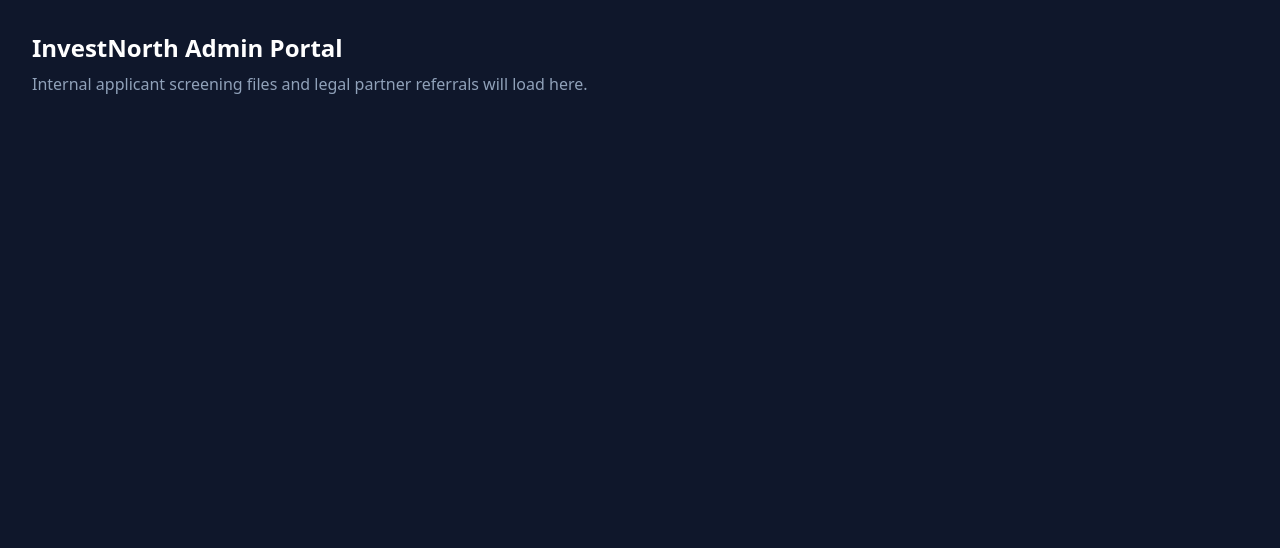
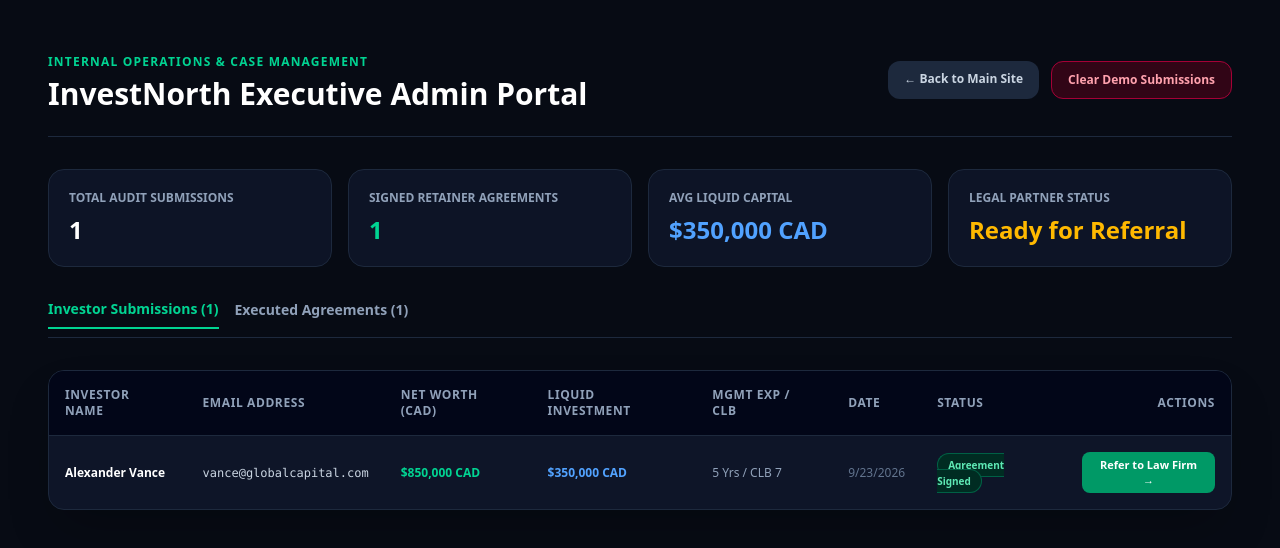
Before and after one commit to staleb1280/pan-canadian-portal, a Next.js app: page /admin in a window 1280 px wide. Shown: the top 548 px of the page. Built offline with nearby package versions, Linux system fonts and the light colour scheme.

Commit message:
Connect intake wizard and agreement forms to admin portal data store

```diff
--- a/src/Components/Legal/InvestorAgreement.tsx
+++ b/src/Components/Legal/InvestorAgreement.tsx
@@ -6,19 +6,40 @@
   const [signature, setSignature] = useState("");
   const [submitted, setSubmitted] = useState(false);
 
-  // Replace this placeholder link with your real Stripe Payment Link or verification portal
+  // Replace this link with your actual Stripe Payment Link or portal URL when ready
   const STRIPE_GATEWAY_URL = "https://buy.stripe.com/your-live-link-here";
 
   const handleSubmit = (e: React.FormEvent) => {
     e.preventDefault();
     if (accepted && signature) {
       setSubmitted(true);
+
+      // Update lead agreement status in Admin Portal storage
+      const existing = JSON.parse(localStorage.getItem("investnorth_leads") || "[]");
+      if (existing.length > 0) {
+        existing[0].signedAgreement = true;
+        existing[0].status = "Agreement Signed";
+        localStorage.setItem("investnorth_leads", JSON.stringify(existing));
+      } else {
+        const newLead = {
+          id: "lead-" + Date.now(),
+          fullName: signature,
+          email: "Pending email",
+          netWorthCAD: 500000,
+          investmentFundsCAD: 200000,
+          managementExperienceYears: 3,
+          languageLevelCLB: 5,
+          date: new Date().toLocaleDateString(),
+          status: "Agreement Signed",
+          signedAgreement: true,
+        };
+        localStorage.setItem("investnorth_leads", JSON.stringify([newLead]));
+      }
     }
   };
 
   const handleProceedToPayment = () => {
     if (STRIPE_GATEWAY_URL.includes("your-live-link-here")) {
-      // Fallback if URL is not set yet
       window.open("https://stripe.com", "_blank");
     } else {
       window.location.href = STRIPE_GATEWAY_URL;
--- a/src/app/admin/page.tsx
+++ b/src/app/admin/page.tsx
@@ -1,10 +1,212 @@
-export default function AdminPage() {
+"use client";
+import { useEffect, useState } from "react";
+
+interface Lead {
+  id: string;
+  fullName: string;
+  email: string;
+  netWorthCAD: number;
+  investmentFundsCAD: number;
+  managementExperienceYears: number;
+  languageLevelCLB: number;
+  date: string;
+  status: string;
+  signedAgreement?: boolean;
+}
+
+export default function AdminPortal() {
+  const [leads, setLeads] = useState<Lead[]>([]);
+  const [activeTab, setActiveTab] = useState<"leads" | "agreements">("leads");
+
+  useEffect(() => {
+    // Fetch leads saved from local submissions
+    const storedLeads = localStorage.getItem("investnorth_leads");
+    if (storedLeads) {
+      try {
+        setLeads(JSON.parse(storedLeads));
+      } catch (e) {
+        console.error("Failed to parse stored leads", e);
+      }
+    } else {
+      // Default sample leads for demonstration
+      setLeads([
+        {
+          id: "lead-101",
+          fullName: "Alexander Vance",
+          email: "vance@globalcapital.com",
+          netWorthCAD: 850000,
+          investmentFundsCAD: 350000,
+          managementExperienceYears: 5,
+          languageLevelCLB: 7,
+          date: new Date().toLocaleDateString(),
+          status: "Agreement Signed",
+          signedAgreement: true,
+        },
+      ]);
+    }
+  }, []);
+
+  const clearLeads = () => {
+    if (confirm("Are you sure you want to clear the submission log?")) {
+      localStorage.removeItem("investnorth_leads");
+      setLeads([]);
+    }
+  };
+
   return (
-    <div className="min-h-screen bg-slate-900 text-white p-8 font-sans">
-      <h1 className="text-2xl font-bold">InvestNorth Admin Portal</h1>
-      <p className="text-slate-400 mt-2">
-        Internal applicant screening files and legal partner referrals will load here.
-      </p>
+    <div className="min-h-screen bg-[#070B14] text-white p-6 md:p-12">
+      <div className="max-w-7xl mx-auto space-y-8">
+        {/* Header */}
+        <div className="flex flex-col md:flex-row justify-between items-start md:items-center gap-4 border-b border-slate-800 pb-6">
+          <div>
+            <span className="text-xs font-bold uppercase tracking-widest text-emerald-400">
+              Internal Operations & Case Management
+            </span>
+            <h1 className="text-3xl font-extrabold text-white mt-1">
+              InvestNorth Executive Admin Portal
+            </h1>
+          </div>
+          <div className="flex gap-3">
+            <a
+              href="/"
+              className="bg-slate-800 hover:bg-slate-700 text-slate-300 text-xs font-bold px-4 py-2.5 rounded-xl transition"
+            >
+              ← Back to Main Site
+            </a>
+            <button
+              onClick={clearLeads}
+              className="bg-rose-950/60 hover:bg-rose-900 border border-rose-800 text-rose-300 text-xs font-bold px-4 py-2.5 rounded-xl transition"
+            >
+              Clear Demo Submissions
+            </button>
+          </div>
+        </div>
+
+        {/* Analytics Summary */}
+        <div className="grid grid-cols-1 sm:grid-cols-2 lg:grid-cols-4 gap-4">
+          <div className="bg-slate-900/80 border border-slate-800 p-5 rounded-2xl">
+            <div className="text-xs font-bold text-slate-400 uppercase">Total Audit Submissions</div>
+            <div className="text-2xl font-black text-white mt-2">{leads.length}</div>
+          </div>
+          <div className="bg-slate-900/80 border border-slate-800 p-5 rounded-2xl">
+            <div className="text-xs font-bold text-slate-400 uppercase">Signed Retainer Agreements</div>
+            <div className="text-2xl font-black text-emerald-400 mt-2">
+              {leads.filter((l) => l.signedAgreement).length}
+            </div>
+          </div>
+          <div className="bg-slate-900/80 border border-slate-800 p-5 rounded-2xl">
+            <div className="text-xs font-bold text-slate-400 uppercase">Avg Liquid Capital</div>
+            <div className="text-2xl font-black text-blue-400 mt-2">
+              $
+              {leads.length > 0
+                ? Math.round(
+                    leads.reduce((acc, curr) => acc + curr.investmentFundsCAD, 0) / leads.length
+                  ).toLocaleString()
+                : 0}{" "}
+              CAD
+            </div>
+          </div>
+          <div className="bg-slate-900/80 border border-slate-800 p-5 rounded-2xl">
+            <div className="text-xs font-bold text-slate-400 uppercase">Legal Partner Status</div>
+            <div className="text-2xl font-black text-amber-400 mt-2">Ready for Referral</div>
+          </div>
+        </div>
+
+        {/* Tab Navigation */}
+        <div className="flex gap-4 border-b border-slate-800 pb-2">
+          <button
+            onClick={() => setActiveTab("leads")}
+            className={`text-sm font-bold pb-2 transition ${
+              activeTab === "leads"
+                ? "text-emerald-400 border-b-2 border-emerald-400"
+                : "text-slate-400 hover:text-white"
+            }`}
+          >
+            Investor Submissions ({leads.length})
+          </button>
+          <button
+            onClick={() => setActiveTab("agreements")}
+            className={`text-sm font-bold pb-2 transition ${
+              activeTab === "agreements"
+                ? "text-emerald-400 border-b-2 border-emerald-400"
+                : "text-slate-400 hover:text-white"
+            }`}
+          >
+            Executed Agreements ({leads.filter((l) => l.signedAgreement).length})
+          </button>
+        </div>
+
+        {/* Leads Table */}
+        <div className="bg-slate-900/90 border border-slate-800 rounded-2xl overflow-hidden shadow-2xl">
+          <div className="overflow-x-auto">
+            <table className="w-full text-left text-xs">
+              <thead className="bg-slate-950 text-slate-400 font-bold uppercase tracking-wider border-b border-slate-800">
+                <tr>
+                  <th className="p-4">Investor Name</th>
+                  <th className="p-4">Email Address</th>
+                  <th className="p-4">Net Worth (CAD)</th>
+                  <th className="p-4">Liquid Investment</th>
+                  <th className="p-4">Mgmt Exp / CLB</th>
+                  <th className="p-4">Date</th>
+                  <th className="p-4">Status</th>
+                  <th className="p-4 text-right">Actions</th>
+                </tr>
+              </thead>
+              <tbody className="divide-y divide-slate-800/60">
+                {leads.length === 0 ? (
+                  <tr>
+                    <td colSpan={8} className="p-8 text-center text-slate-500">
+                      No investor leads received yet. Submit the form on the main page to test!
+                    </td>
+                  </tr>
+                ) : (
+                  leads
+                    .filter((l) => (activeTab === "agreements" ? l.signedAgreement : true))
+                    .map((lead) => (
+                      <tr key={lead.id} className="hover:bg-slate-800/40 transition">
+                        <td className="p-4 font-bold text-white">{lead.fullName}</td>
+                        <td className="p-4 text-slate-300 font-mono">{lead.email}</td>
+                        <td className="p-4 text-emerald-400 font-semibold">
+                          ${lead.netWorthCAD?.toLocaleString()} CAD
+                        </td>
+                        <td className="p-4 text-blue-400 font-semibold">
+                          ${lead.investmentFundsCAD?.toLocaleString()} CAD
+                        </td>
+                        <td className="p-4 text-slate-400">
+                          {lead.managementExperienceYears} Yrs / CLB {lead.languageLevelCLB}
+                        </td>
+                        <td className="p-4 text-slate-500">{lead.date}</td>
+                        <td className="p-4">
+                          <span
+                            className={`px-2.5 py-1 rounded-full text-[10px] font-bold ${
+                              lead.signedAgreement
+                                ? "bg-emerald-950 text-emerald-300 border border-emerald-800"
+                                : "bg-blue-950 text-blue-300 border border-blue-800"
+                            }`}
+                          >
+                            {lead.signedAgreement ? "Agreement Signed" : "Audit Completed"}
+                          </span>
+                        </td>
+                        <td className="p-4 text-right">
+                          <button
+                            onClick={() =>
+                              alert(
+                                `Referral Package generated for ${lead.fullName}. Ready for legal partner transmission.`
+                              )
+                            }
+                            className="bg-emerald-600 hover:bg-emerald-500 text-white font-bold px-3 py-1.5 rounded-lg text-[11px] transition"
+                          >
+                            Refer to Law Firm →
+                          </button>
+                        </td>
+                      </tr>
+                    ))
+                )}
+              </tbody>
+            </table>
+          </div>
+        </div>
+      </div>
     </div>
   );
 }
```
Also changed, not shown: src/Components/Wizard/IntakeWizard.tsx (+15 -3 lines).
